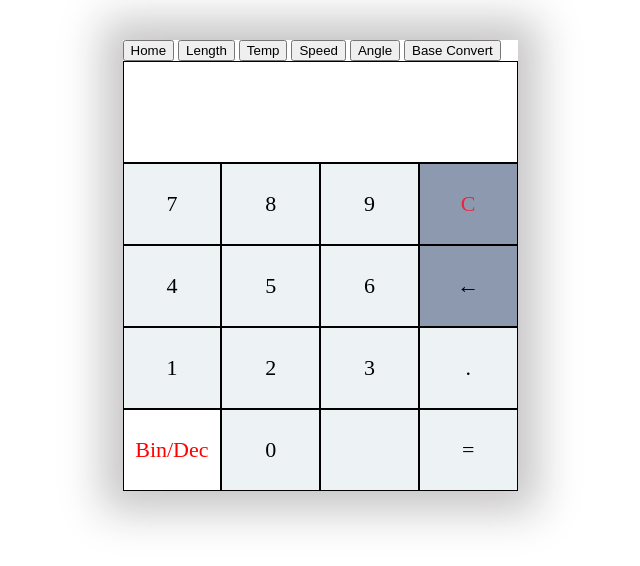
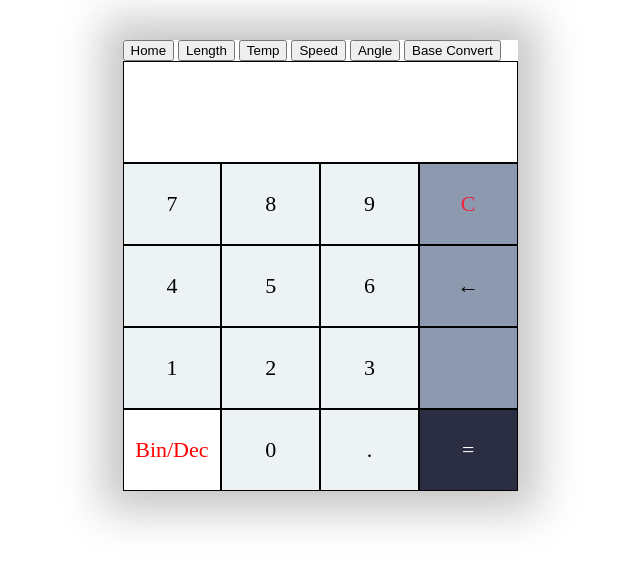
Before and after one commit to hzahid99/EECS448_Project04, a plain HTML site: page index.html in a window 1280 px wide. Both pictures are taken after a click on the button "Base Convert". Shown: the whole page, without its empty margins (320-960 px from the left). Drawn offline with Linux system fonts and the light colour scheme.

Commit message:
Changed styling

```diff
--- a/index.html
+++ b/index.html
@@ -61,11 +61,11 @@
             <div class="button" id="digits">1</div>
             <div class="button" id="digits">2</div>
             <div class="button" id="digits">3</div>
-            <div class="button" id="digits">.</div>
+            <div class="button" id="operators"></div>
             <div class="unitC" id="extra">C to I</div>
             <div class="button" id="digits">0</div>
-            <div class="button" id="digits"></div>
-            <div class="convert" id="digits">=</div> <!--Seperate class for evaluate since these divs are shared by diff calc-->
+            <div class="button" id="digits">.</div>
+            <div class="convert" id="equal">=</div> <!--Seperate class for evaluate since these divs are shared by diff calc-->
         </div>
 
 
--- a/style.css
+++ b/style.css
@@ -50,7 +50,7 @@
     cursor: pointer;
 } */
 
-.button:hover {
+.button:hover, .convert:hover {
     /*Properties when hovering over a key*/
     font-weight: bold;
     font-size: 25px;
```
